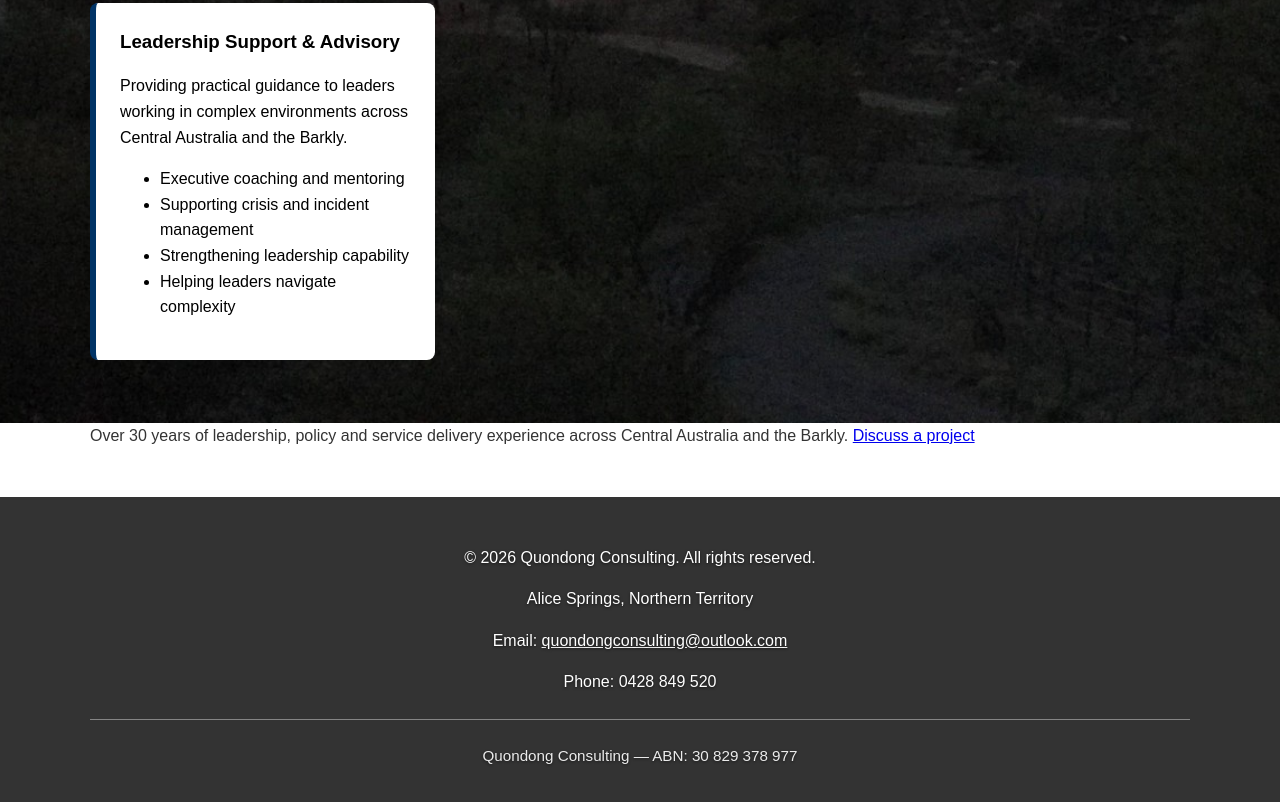
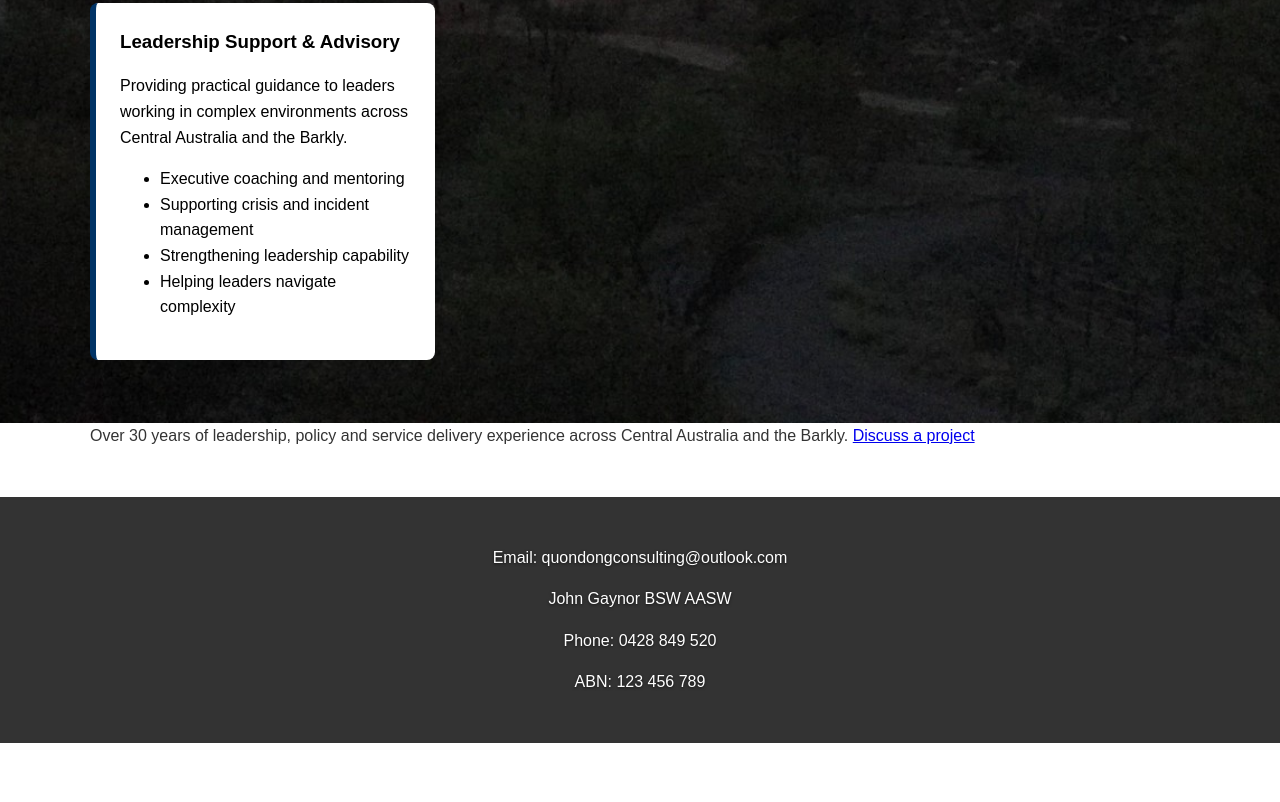
Before and after one commit to QuonCons01/quondong-consulting, a plain HTML site: page index.html in a window 1280 px wide. Shown: the part 3364-4166 px from the top of the page. After the commit the page ends 4107 px from the top, so only its background shows below. Drawn offline with Linux system fonts and the light colour scheme.

Commit message:
Update index.html

```diff
--- a/index.html
+++ b/index.html
@@ -255,18 +255,10 @@
 </main>
 
 <footer>
-  <div class="container footer">
-
-    <p>© 2026 Quondong Consulting. All rights reserved.</p>
-    <p>Alice Springs, Northern Territory</p>
-    <p>Email: <a href="mailto:quondongconsulting@outlook.com">quondongconsulting@outlook.com</a></p>
-    <p>Phone: 0428 849 520</p>
-
-    <hr class="footer-divider">
-
-    <p class="footer-abn">Quondong Consulting — ABN: 30 829 378 977</p>
-
-  </div>
+  <p>Email: quondongconsulting@outlook.com</p>
+  <p>John Gaynor BSW AASW</p>
+  <p>Phone: 0428 849 520</p>
+  <p>ABN: 123 456 789</p>
 </footer>
 </div> <!-- closes page-watermark -->
 </body>
```
